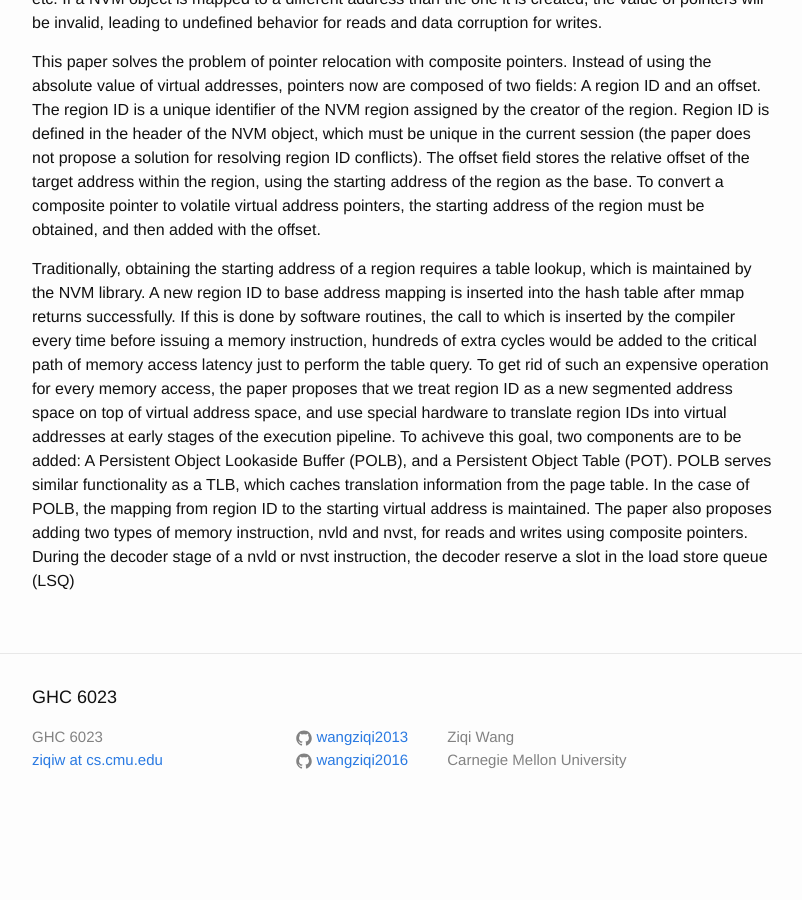
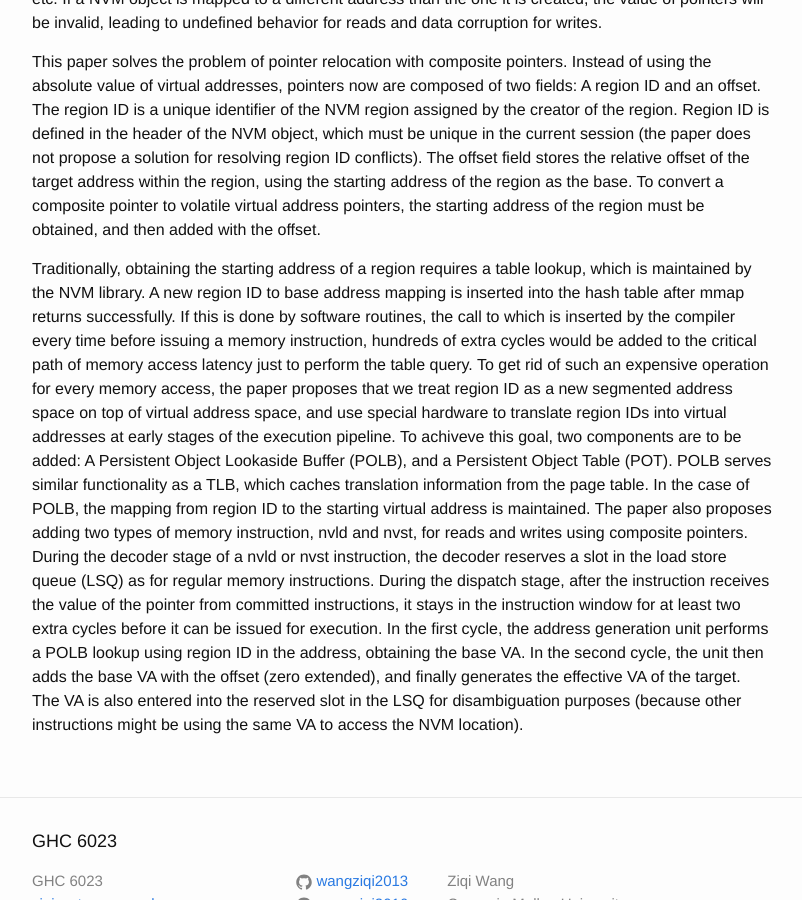
Before and after one commit to wangziqi2013/wangziqi2013.github.io, a Jekyll site: the page built from _posts/2019-03-19-hardware-supported-persist-obj-addr-xlat.markdown, in a window 1280 px wide and 900 px high, scrolled down 865 px. Shown: the whole window, without its empty margins (238-1040 px from the left). Built offline with Jekyll 4.4.1, drawn with Linux system fonts in a browser that asks for light colours; before the commit the page ends 1696 px from its top, so only the background shows below that.

Commit message:
Adding inst exec

```diff
--- a/_posts/2019-03-19-hardware-supported-persist-obj-addr-xlat.markdown
+++ b/_posts/2019-03-19-hardware-supported-persist-obj-addr-xlat.markdown
@@ -46,4 +46,10 @@ of the execution pipeline. To achiveve this goal, two components are to be added
 and a Persistent Object Table (POT). POLB serves similar functionality as a TLB, which caches translation information
 from the page table. In the case of POLB, the mapping from region ID to the starting virtual address is maintained. The paper
 also proposes adding two types of memory instruction, nvld and nvst, for reads and writes using composite pointers.
-During the decoder stage of a nvld or nvst instruction, the decoder reserve a slot in the load store queue (LSQ)
+During the decoder stage of a nvld or nvst instruction, the decoder reserves a slot in the load store queue (LSQ) as for
+regular memory instructions. During the dispatch stage, after the instruction receives the value of the pointer from committed
+instructions, it stays in the instruction window for at least two extra cycles before it can be issued for execution. In the
+first cycle, the address generation unit performs a POLB lookup using region ID in the address, obtaining the base VA.
+In the second cycle, the unit then adds the base VA with the offset (zero extended), and finally generates the effective VA
+of the target. The VA is also entered into the reserved slot in the LSQ for disambiguation purposes (because other instructions
+might be using the same VA to access the NVM location).
```
